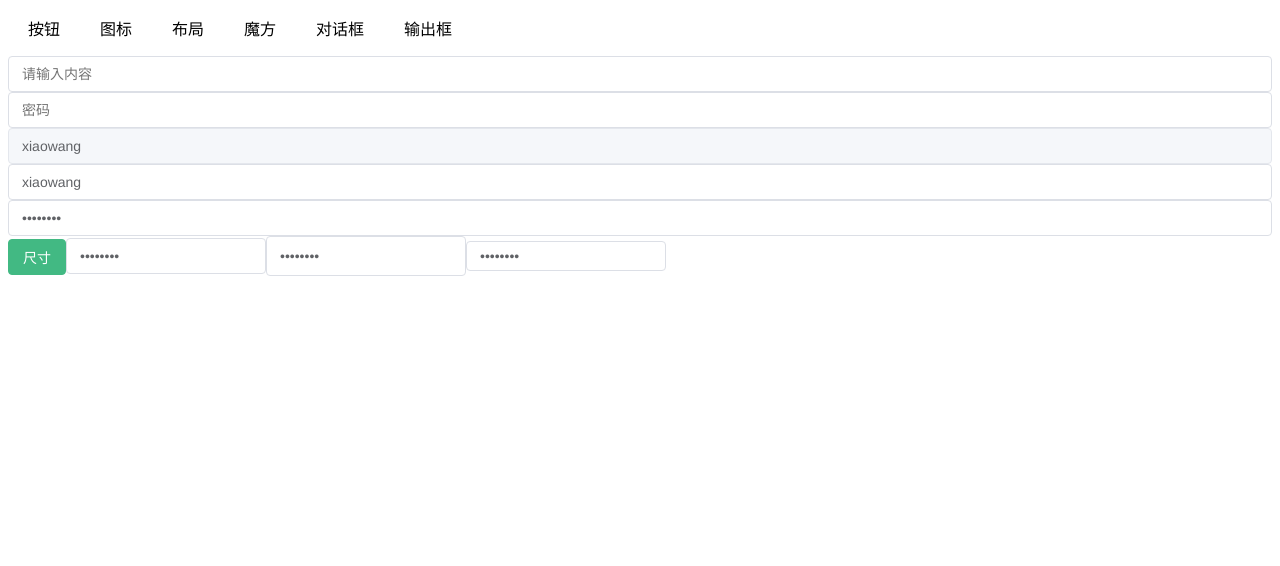
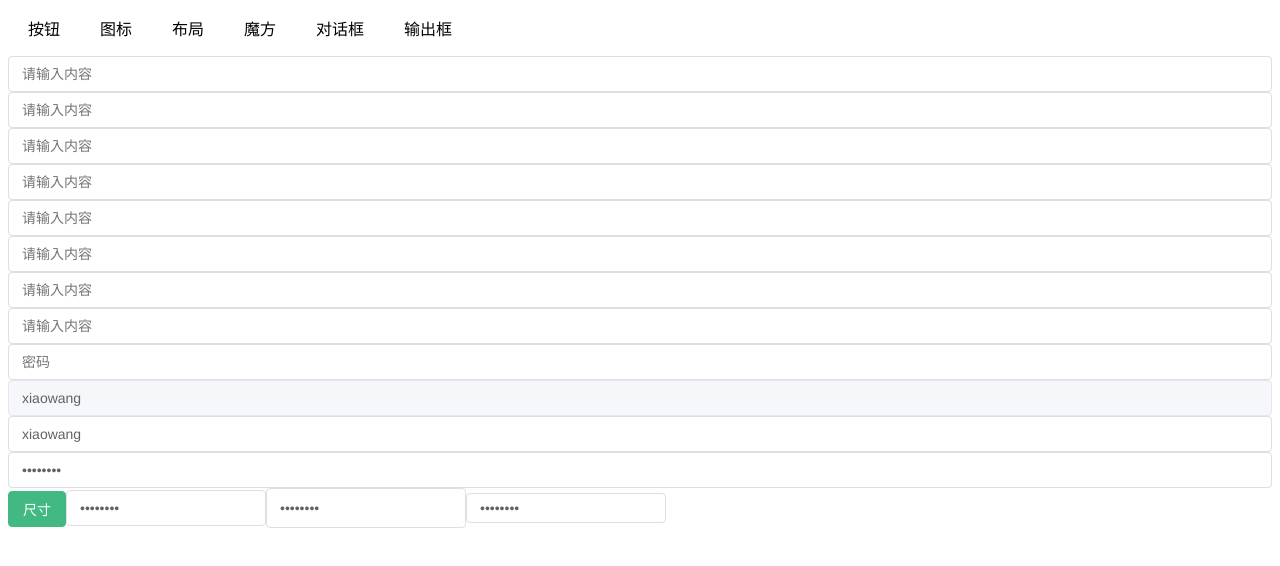
Before and after one commit to mrwdhasd0903/meows-ui, a Vue app: page /input in a window 1280 px wide. Shown: the top 566 px of the page. Built offline with nearby package versions, Linux system fonts and the light colour scheme.

Commit message:
新增input 的主题border

```diff
--- a/examples/components/input.vue
+++ b/examples/components/input.vue
@@ -1,6 +1,13 @@
 <template>
   <div class>
-    <me-input placeholder="请输入内容"></me-input>
+    <me-input border-type='ordinary' placeholder="请输入内容"></me-input>
+    <me-input border-type='success' placeholder="请输入内容"></me-input>
+    <me-input border-type='warning' placeholder="请输入内容"></me-input>
+    <me-input border-type='youth' placeholder="请输入内容"></me-input>
+    <me-input border-type='important' placeholder="请输入内容"></me-input>
+    <me-input border-type='dynamic' placeholder="请输入内容"></me-input>
+    <me-input border-type='plain' placeholder="请输入内容"></me-input>
+    <me-input border-type='elegant' placeholder="请输入内容"></me-input>
     <me-input placeholder="密码" type="password"></me-input>
     <me-input placeholder="禁用" v-model="username" disabled></me-input>
     <me-input placeholder="v-model" v-model="username"></me-input>
--- a/packages/Input/src/index.vue
+++ b/packages/Input/src/index.vue
@@ -11,7 +11,8 @@
   }"
   >
     <input
-      :class="[{
+      :class="[
+      'me-type--'+borderType,{
       'me-disabled':disabled,
     }]"
       :disabled="disabled"
@@ -46,6 +47,10 @@ export default {
     width: {
       type: String,
       default: null
+    },
+    borderType: {
+      type: String,
+      default: "ordinary"
     },
     size: {
       type: String,
@@ -103,41 +108,59 @@ export default {
 
 <style lang='scss'>
 @import "../../theme/color.scss";
+@mixin me-size($size) {
+  height: $size;
+  .me-input__suffix {
+    line-height: $size;
+  }
+  .me-input__inner {
+    height: $size;
+    line-height: $size;
+  }
+}
+.me-input {
+  &.me-size--standard {
+    @include me-size(36px);
+  }
+  &.me-size--mini {
+    @include me-size(30px);
+  }
+  &.me-size--big {
+    @include me-size(40px);
+  }
+}
+.me-input {
+  .me-type--ordinary:focus {
+    border-color: $柚青;
+  }
+  .me-type--success:focus {
+    border-color: $靛青;
+  }
+  .me-type--warning:focus {
+    border-color: $藤黄;
+  }
+  .me-type--youth:focus {
+    border-color: $石榴红;
+  }
+  .me-type--important:focus {
+    border-color: $翡翠色;
+  }
+  .me-type--dynamic:focus {
+    border-color: $橘红;
+  }
+  .me-type--plain:focus {
+    border-color: $奶灰;
+  }
+  .me-type--elegant:focus {
+    border-color: $漆黑;
+  }
+}
 .me-input {
   width: 100%;
   position: relative;
   font-size: 14px;
   display: inline-block;
-  &.me-size--standard {
-    height: 36px;
-    .me-input__suffix {
-      line-height: 36px;
-    }
-    .me-input__inner {
-      height: 36px;
-      line-height: 36px;
-    }
-  }
-  &.me-size--mini {
-    height: 30px;
-    .me-input__suffix {
-      line-height: 30px;
-    }
-    .me-input__inner {
-      height: 30px;
-      line-height: 30px;
-    }
-  }
-  &.me-size--big {
-    height: 40px;
-    .me-input__suffix {
-      line-height: 40px;
-    }
-    .me-input__inner {
-      height: 40px;
-      line-height: 40px;
-    }
-  }
+
   .me-input__inner {
     -webkit-appearance: none;
     background-color: #fff;
@@ -153,7 +176,7 @@ export default {
     width: 100%;
     &:focus {
       outline: none;
-      border-color: #4093ff;
+      // border-color: #41b17e;
     }
     &.me-disabled {
       cursor: not-allowed;
```
